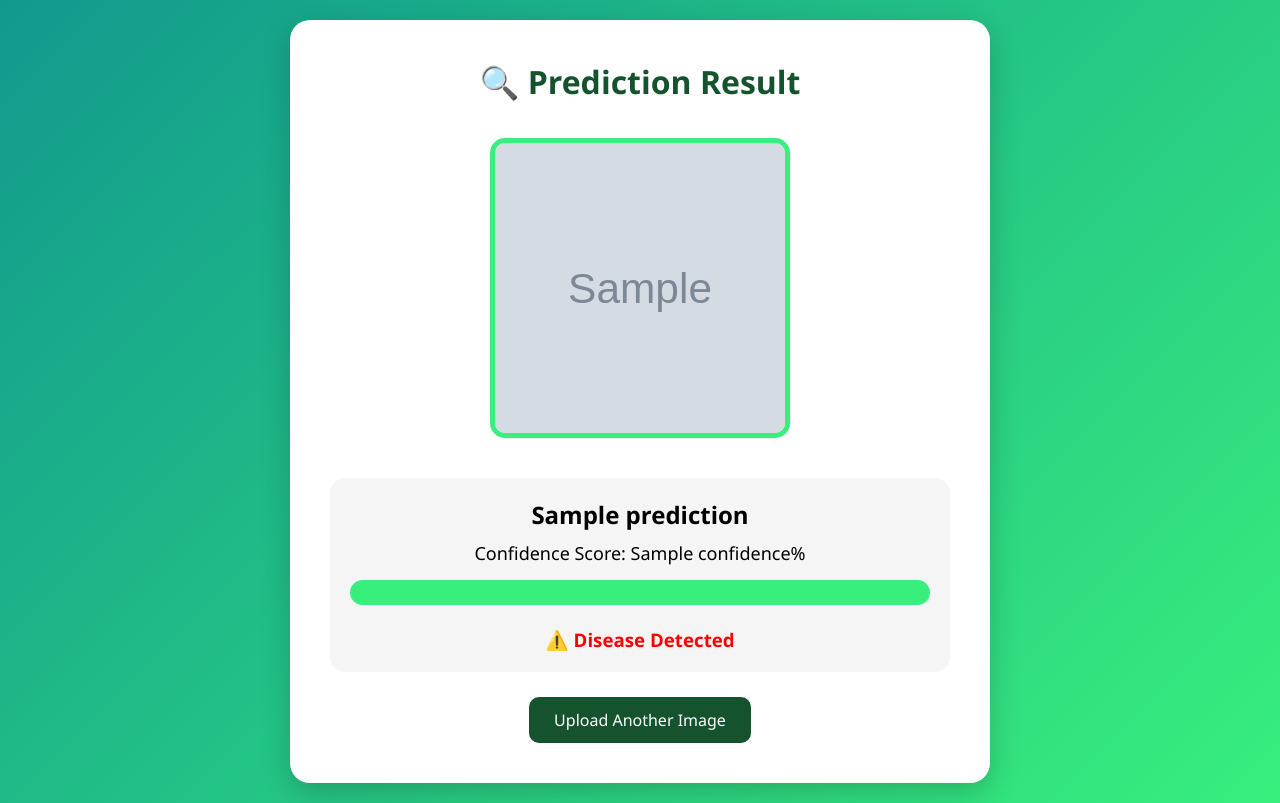
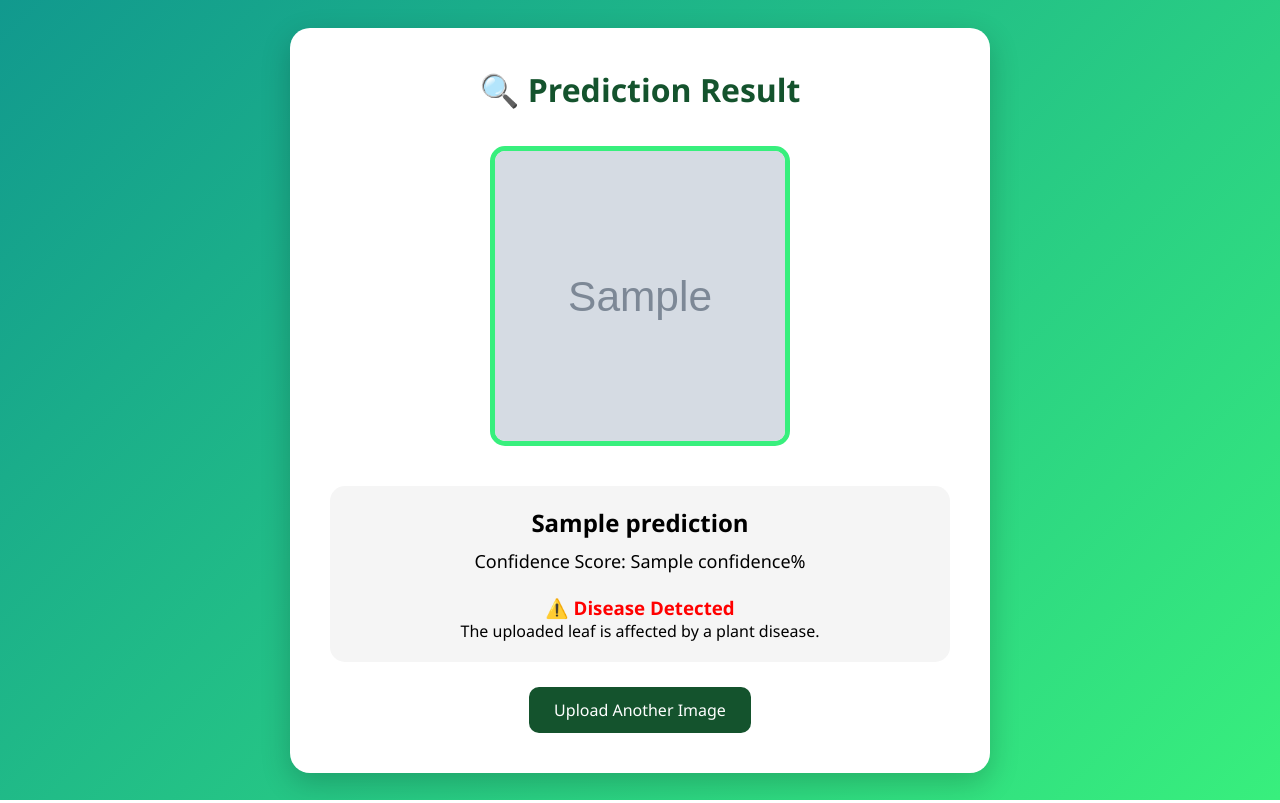
Before and after one commit to aarthi-tech29/Deep-Learning, a Flask app: template CNN/Plant_Disease_Detection/templates/result.html in a window 1280 px wide. Run offline with Flask 3, Linux system fonts and the light colour scheme; the template is opened without the code that fills it: most values are stand-ins (such as "Sample title", 1, 10 or a date in 2020); grey boxes marked "Sample" are stand-in pictures.

Commit message:
Added the tasks

```diff
--- a/CNN/Plant_Disease_Detection/templates/result.html
+++ b/CNN/Plant_Disease_Detection/templates/result.html
@@ -2,8 +2,11 @@
 <html lang="en">
 <head>
     <meta charset="UTF-8">
+    <meta name="viewport" content="width=device-width, initial-scale=1.0">
     <title>Prediction Result</title>
-    <link rel="stylesheet" href="{{ url_for('static', filename='style.css') }}">
+
+    <link rel="stylesheet"
+          href="{{ url_for('static', filename='style.css') }}">
 </head>
 <body>
 
@@ -13,7 +16,9 @@
 
         <h1>🔍 Prediction Result</h1>
 
-        <img src="{{ image_path }}" class="leaf-image">
+        <img src="{{ image_path }}"
+             alt="Leaf Image"
+             class="leaf-image">
 
         <div class="result-box">
 
@@ -23,20 +28,28 @@
                 Confidence Score: {{ confidence }}%
             </p>
 
-            <div class="progress">
-                <div class="progress-bar" style="width: {{ confidence }}%"></div>
-            </div>
-
             <br>
 
             {% if prediction == "Healthy" %}
+
                 <h3 class="healthy">
                     🌱 Healthy Leaf
                 </h3>
+
+                <p>
+                    The uploaded leaf appears healthy and shows no visible disease symptoms.
+                </p>
+
             {% else %}
+
                 <h3 class="disease">
                     ⚠️ Disease Detected
                 </h3>
+
+                <p>
+                    The uploaded leaf is affected by a plant disease.
+                </p>
+
             {% endif %}
 
         </div>
```
